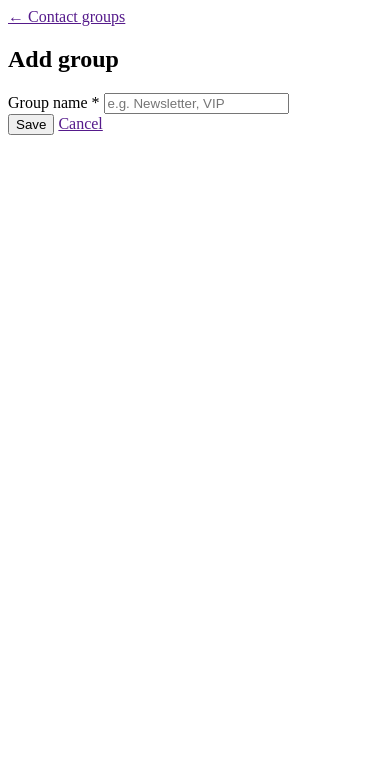
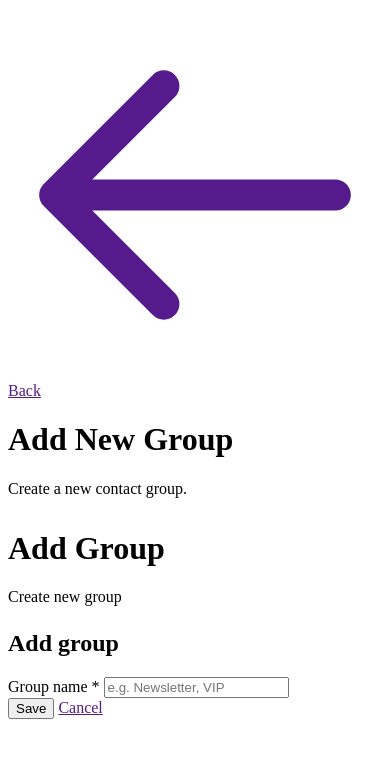
Before and after one commit to Mawlow/stand-alone-email-marketing, a PHP site: template views/group-edit.php in a window 390 px wide. Shown: the top 758 px of the page. Run offline with PHP 8.4, Linux system fonts and the light colour scheme; the template is opened without the code that fills it, so the values that code supplies are empty.

Commit message:
Add mobile-friendly changes to group-edit

```diff
--- a/views/group-edit.php
+++ b/views/group-edit.php
@@ -7,7 +7,68 @@ if ($groupId) {
     $group = $st->fetch(PDO::FETCH_ASSOC) ?: null;
 }
 ?>
-<div class="mb-4"><a href="<?= url('groups') ?>" class="text-[#02396E] hover:underline text-sm font-medium">← Contact groups</a></div>
+<style>
+    /* Hide the default title area from index.php */
+    main > div > div.mb-4:first-child {
+        display: none;
+    }
+
+    /* Force the parent container to be full width and remove padding */
+    main > div.max-w-6xl {
+        max-width: none !important;
+        padding: 0 !important;
+        margin: 0 !important;
+    }
+
+    /* Style flash messages to stay centered */
+    main > div.max-w-6xl > div.mb-4 {
+        max-width: 72rem;
+        margin-left: auto;
+        margin-right: auto;
+        margin-top: 1.5rem;
+        padding-left: 1rem;
+        padding-right: 1rem;
+    }
+    @media (min-width: 640px) { main > div.max-w-6xl > div.mb-4 { padding-left: 1.5rem; padding-right: 1.5rem; } }
+    @media (min-width: 1024px) { main > div.max-w-6xl > div.mb-4 { padding-left: 2rem; padding-right: 2rem; } }
+
+    .page-banner {
+        margin-bottom: 2rem;
+    }
+
+    @media (max-width: 1023px) {
+        .page-content {
+            margin-top: 1.5rem;
+        }
+    }
+</style>
+
+<!-- Header Banner (Desktop) -->
+<div class="page-banner bg-[#02396E] py-6 md:py-8 text-white shadow-lg relative overflow-hidden hidden lg:block">
+    <div class="px-8 sm:px-24 flex flex-col md:flex-row md:items-end justify-between gap-6">
+        <div class="relative z-10">
+            <div class="flex items-center gap-2 mb-2">
+                <a href="<?= url('groups') ?>" class="text-[#ff8904] hover:text-orange-600 text-sm font-bold flex items-center gap-1 transition-colors">
+                    <svg class="w-4 h-4" fill="none" stroke="currentColor" viewBox="0 0 24 24"><path stroke-linecap="round" stroke-linejoin="round" stroke-width="2" d="M10 19l-7-7m0 0l7-7m-7 7h18"></path></svg>
+                    Back
+                </a>
+            </div>
+            <h1 class="text-[2.5rem] font-bold leading-tight"><?= $group ? 'Edit Group' : 'Add New Group' ?></h1>
+            <p class="text-blue-100/80 mt-1 text-sm font-medium">
+                <?= $group ? 'Update group details for ' . h($group['name']) : 'Create a new contact group.' ?>
+            </p>
+        </div>
+    </div>
+    <div class="absolute top-0 right-0 -mt-4 -mr-4 w-64 h-64 bg-white/5 rounded-full blur-3xl"></div>
+</div>
+
+<!-- Mobile Header -->
+<div class="lg:hidden bg-[#02396E] px-4 py-4 text-white">
+    <h1 class="text-xl font-bold"><?= $group ? 'Edit Group' : 'Add Group' ?></h1>
+    <p class="text-blue-100/80 text-xs"><?= $group ? 'Update group details' : 'Create new group' ?></p>
+</div>
+
+<div class="max-w-4xl mx-auto px-4 sm:px-6 lg:px-8 pb-8 relative page-content">
 <div class="bg-white rounded-2xl shadow border border-slate-100 overflow-hidden">
     <div class="bg-[#02396E] px-4 md:px-6 py-3 border-b border-white/10"><h2 class="text-sm md:text-base font-semibold text-white uppercase"><?= $group ? 'Edit' : 'Add' ?> group</h2></div>
     <form method="post" action="<?= url('groups') ?>">
```
